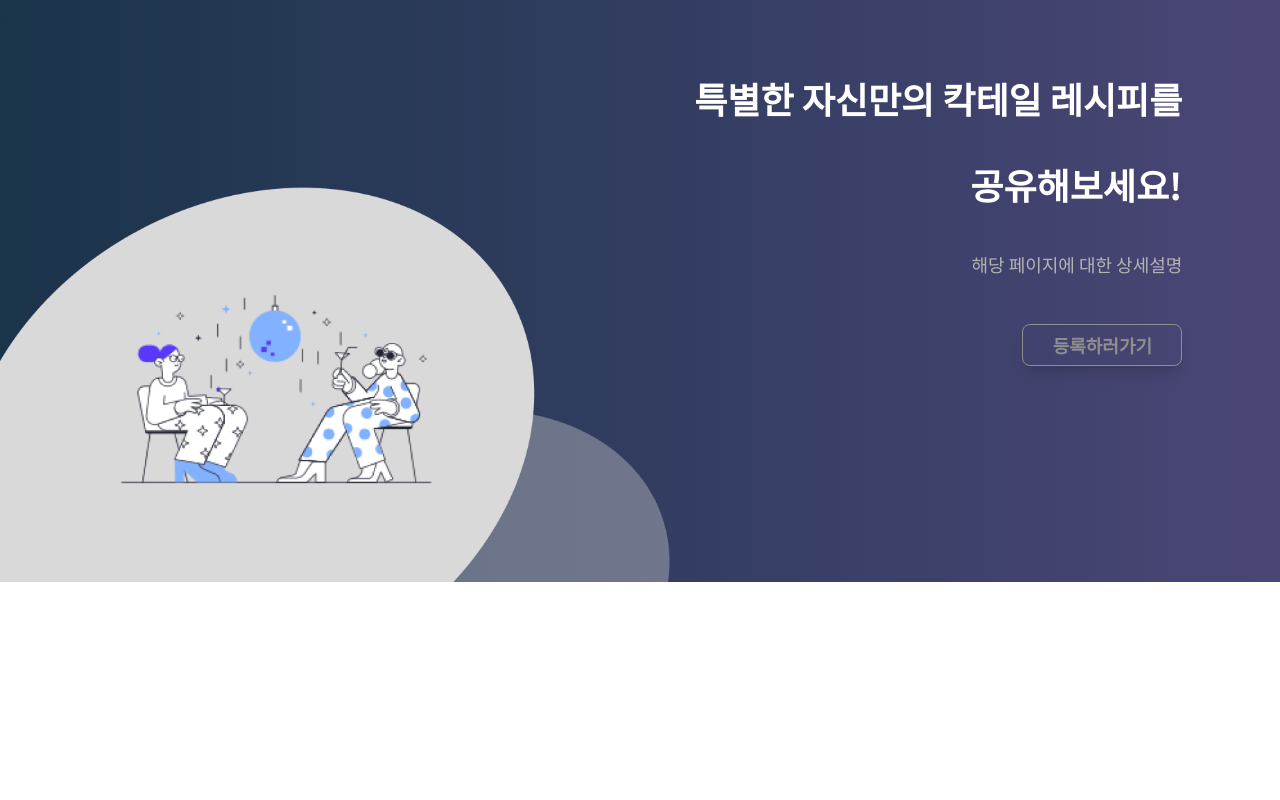
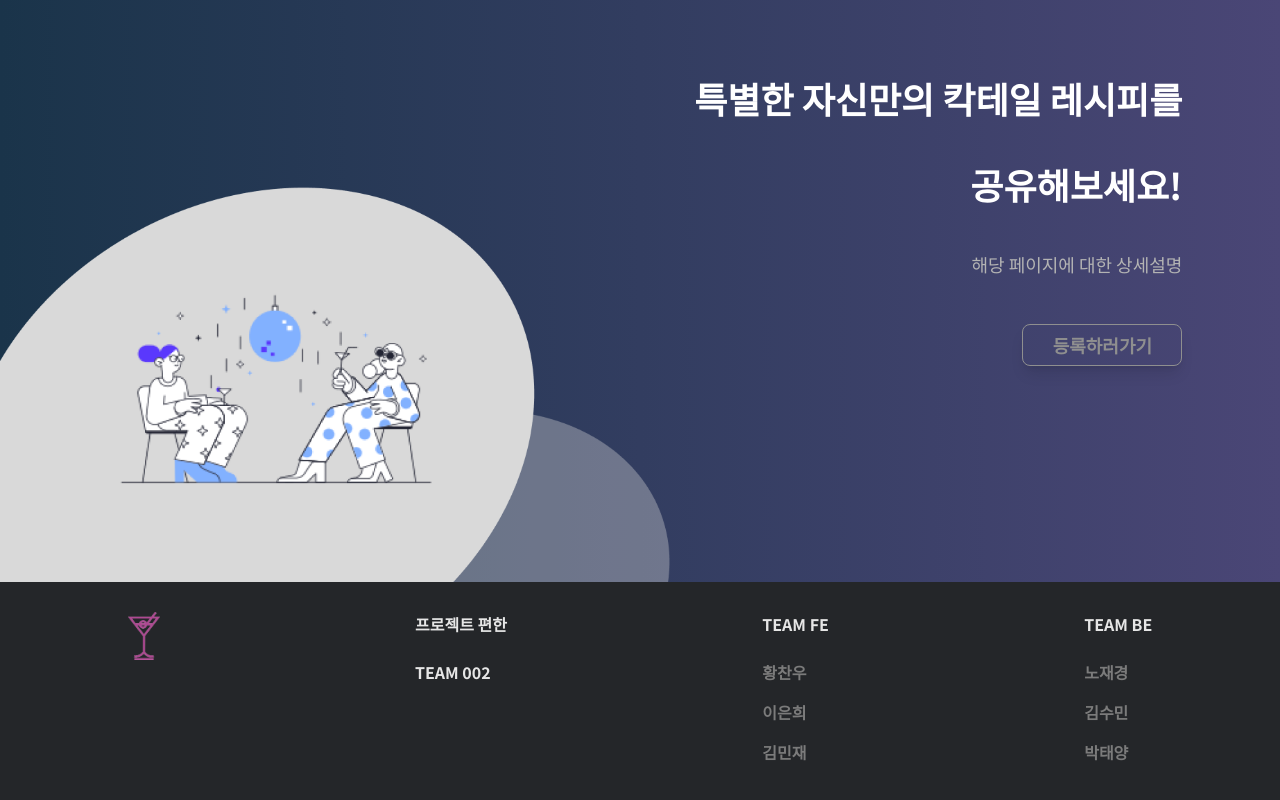
Before and after one commit to codestates-seb/seb44_main_002, a React (Create React App) app in the folder client/: page / in a window 1280 px wide. Shown: the part 1508-2308 px from the top of the page. Before the commit the page ends 2090 px from the top, so only its background shows below. Built offline with nearby package versions, Linux system fonts and the light colour scheme.

Commit message:
feat : footer 구현

```diff
--- a/client/src/components/Footer.js
+++ b/client/src/components/Footer.js
@@ -1 +1,37 @@
-export default function Footer() {}
+import { useNavigate } from 'react-router-dom';
+
+export default function Footer() {
+  const navigate = useNavigate();
+  return (
+    <div className="flex h-[300px] justify-center items-center bg-[#242629]">
+      <div className="flex justify-around w-[1280px] h-[80%] font-bold max-[1280px]:w-full text-gray-100 max-[768px]:flex-col max-[768px]:items-center">
+        <div className="flex w-[32px] h-[48px]">
+          <img
+            role="presentation"
+            onClick={() => navigate('/')}
+            onKeyDown={() => navigate('/')}
+            src="images/logo.png"
+            alt="footerLogo"
+            className="cursor-pointer"
+          />
+        </div>
+        <div className="flex flex-col max-[768px]:flex-row">
+          <h1 className="mb-6">프로젝트 편한</h1>
+          <p className="max-[768px]:ml-4">TEAM 002</p>
+        </div>
+        <div className="flex flex-col max-[768px]:flex-row">
+          <h1 className="mb-6">TEAM FE</h1>
+          <p className="mb-4 text-gray-300 max-[768px]:ml-4">황찬우</p>
+          <p className="mb-4 text-gray-300 max-[768px]:ml-2">이은희</p>
+          <p className="text-gray-300 max-[768px]:ml-2">김민재</p>
+        </div>
+        <div className="flex flex-col max-[768px]:flex-row">
+          <h1 className="mb-6">TEAM BE</h1>
+          <p className="mb-4 text-gray-300 max-[768px]:ml-4">노재경</p>
+          <p className="mb-4 text-gray-300 max-[768px]:ml-2">김수민</p>
+          <p className="text-gray-300 max-[768px]:ml-2">박태양</p>
+        </div>
+      </div>
+    </div>
+  );
+}
```
